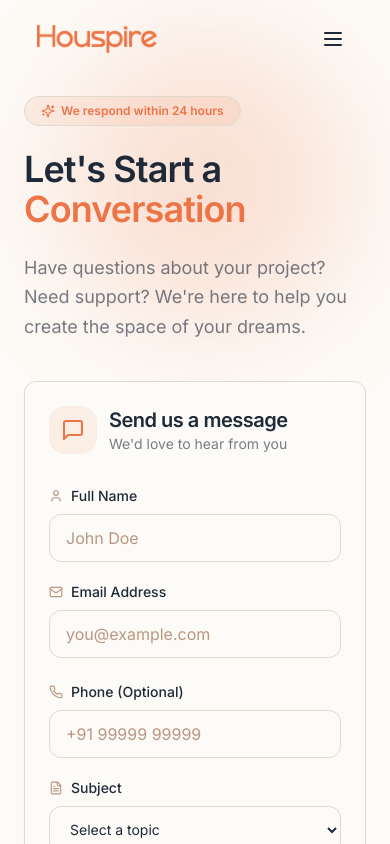
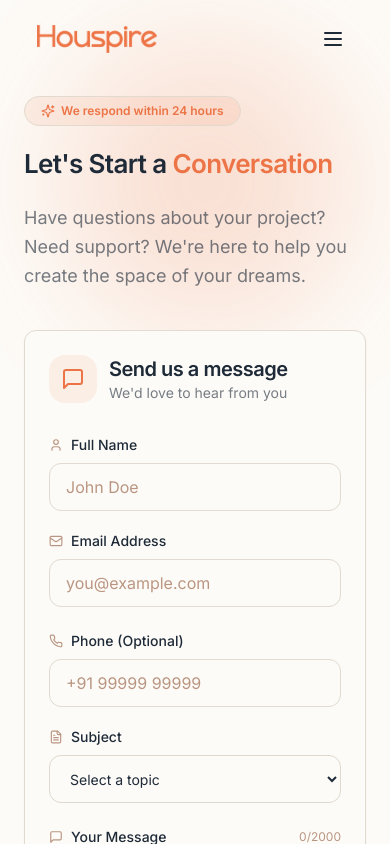
Before and after one commit to gipldevelopers/houspire-website, a Next.js app: page /contact in a window 390 px wide. Shown: the top 844 px of the page. Built offline with nearby package versions, Linux system fonts and the light colour scheme.

Commit message:
updated responsiveness

```diff
--- a/src/app/contact/page.jsx
+++ b/src/app/contact/page.jsx
@@ -73,9 +73,9 @@ export default function Contact() {
                   We respond within 24 hours
                 </Badge>
 
-                <h1 className="text-4xl md:text-6xl font-semibold tracking-tight mb-6 leading-[1.1]" style={{ color: 'var(--color-heading-main)' }}>
-                  Let's Start a
-                  <span className="block" style={{ color: 'var(--color-heading-main-highlight)' }}>
+                <h1 className="text-[26px] sm:text-4xl md:text-6xl font-semibold tracking-tight mb-6 leading-[1.1] whitespace-nowrap md:whitespace-normal" style={{ color: 'var(--color-heading-main)' }}>
+                  Let's Start a{' '}
+                  <span className="inline md:block" style={{ color: 'var(--color-heading-main-highlight)' }}>
                     Conversation
                   </span>
                 </h1>
```
